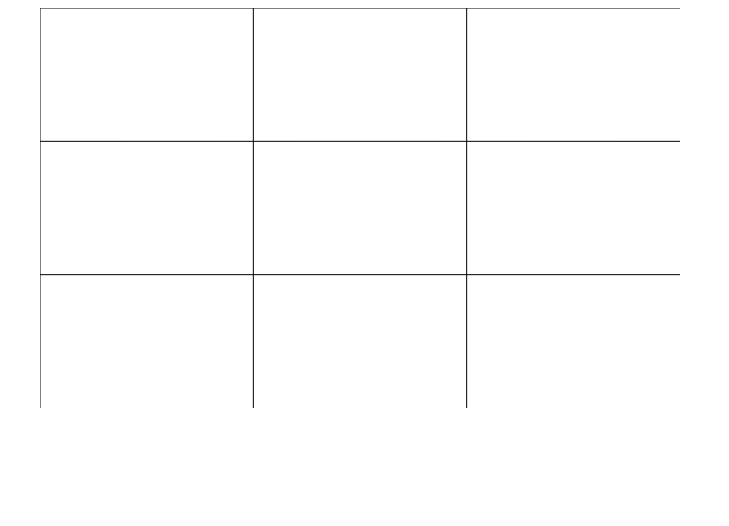
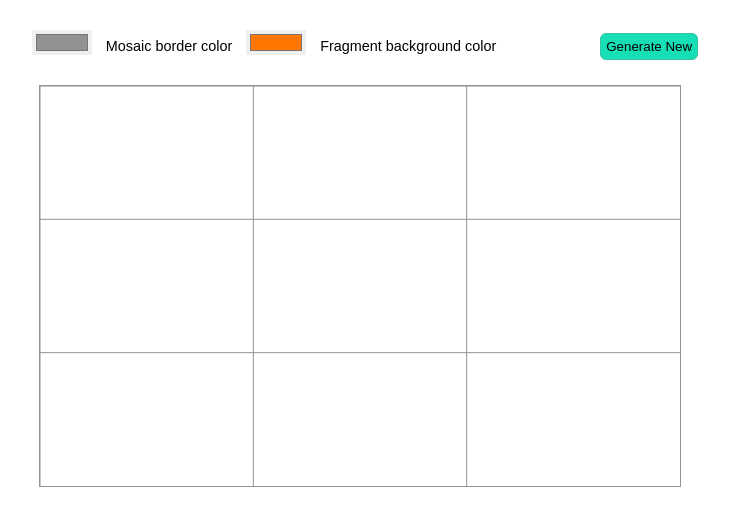
Before and after one commit to denn1sam/group-task-2, a plain HTML site: page index.html in a window 1280 px wide. Shown: the whole page, without its empty margins (280-1009 px from the left). Drawn offline with Linux system fonts and the light colour scheme.

Commit message:
add buttons and new styles

```diff
--- a/index.html
+++ b/index.html
@@ -10,8 +10,18 @@
 </head>
 
 <body>
-    <div id="wrap">
-        <canvas id="canvas"></canvas>
+       <div id="buttons">
+                <input type="color" class="color" value="#929292" name="mosaic_border_color">
+                <label>Mosaic border color</label>
+                <input type="color" class="color" value="#ff7700" name="mosaic_bg_color">
+                <label class="margin-r">Fragment background color</label>
+
+                <input type="button" id="generate-btn" value="Generate New">
+            </div>
+        <div id="wrap">
+        <div class="wrapper">
+            <canvas id="canvas"></canvas>
+        </div>
     </div>
 
 
--- a/script.js
+++ b/script.js
@@ -15,7 +15,7 @@ function calcSize() {
     tileWidth = w / columns;
     tileHeight = h / rows;
 
-    ctx.strokeStyle = '#000';
+    ctx.strokeStyle = '#929292';
     ctx.fillStyle = '#f70';
 
     render();
--- a/styles.css
+++ b/styles.css
@@ -1,4 +1,7 @@
-
+body {
+    font-family: sans-serif;
+    font-size: 0.9em;
+}
 
 #wrap {
     /* padding: 0;
@@ -8,3 +11,36 @@
     align-items: center;
     justify-content: center;
 }
+
+#canvas {
+    border: 1px solid #929292;
+}
+
+.color {
+    border: none;
+    padding: 0 2px;
+    margin: 10px;
+    width: 60px;
+    height: 25px;
+}
+
+#buttons {
+    margin: 20px auto;
+    text-align: center;
+}
+
+.margin-r {
+    margin-right: 100px;
+}
+
+#generate-btn {
+    background: #17dfb5;
+    padding: 5px;
+    border-radius: 6px;
+    border: 1px solid #37c3a2;
+    outline : none;
+    transition-duration: 1s;
+}
+#generate-btn:hover {
+    background: #37c3a2;
+}
```
